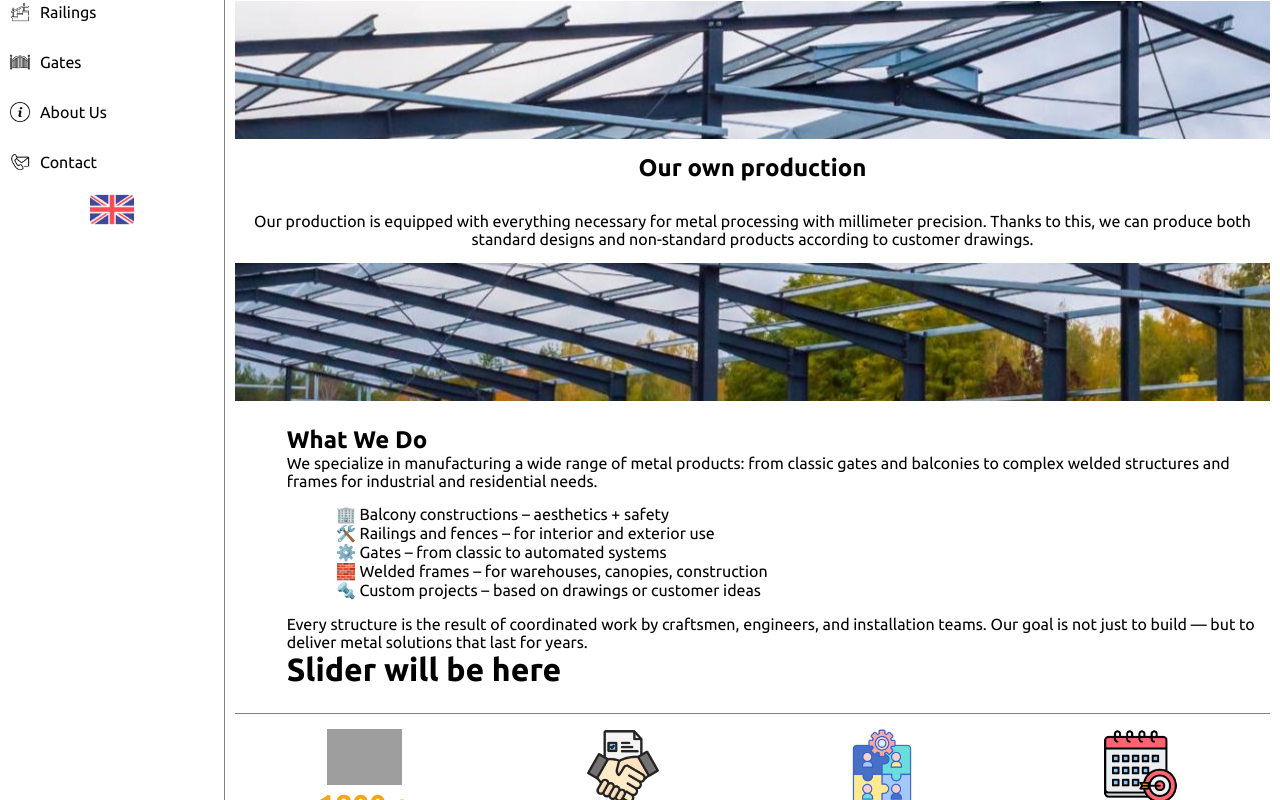
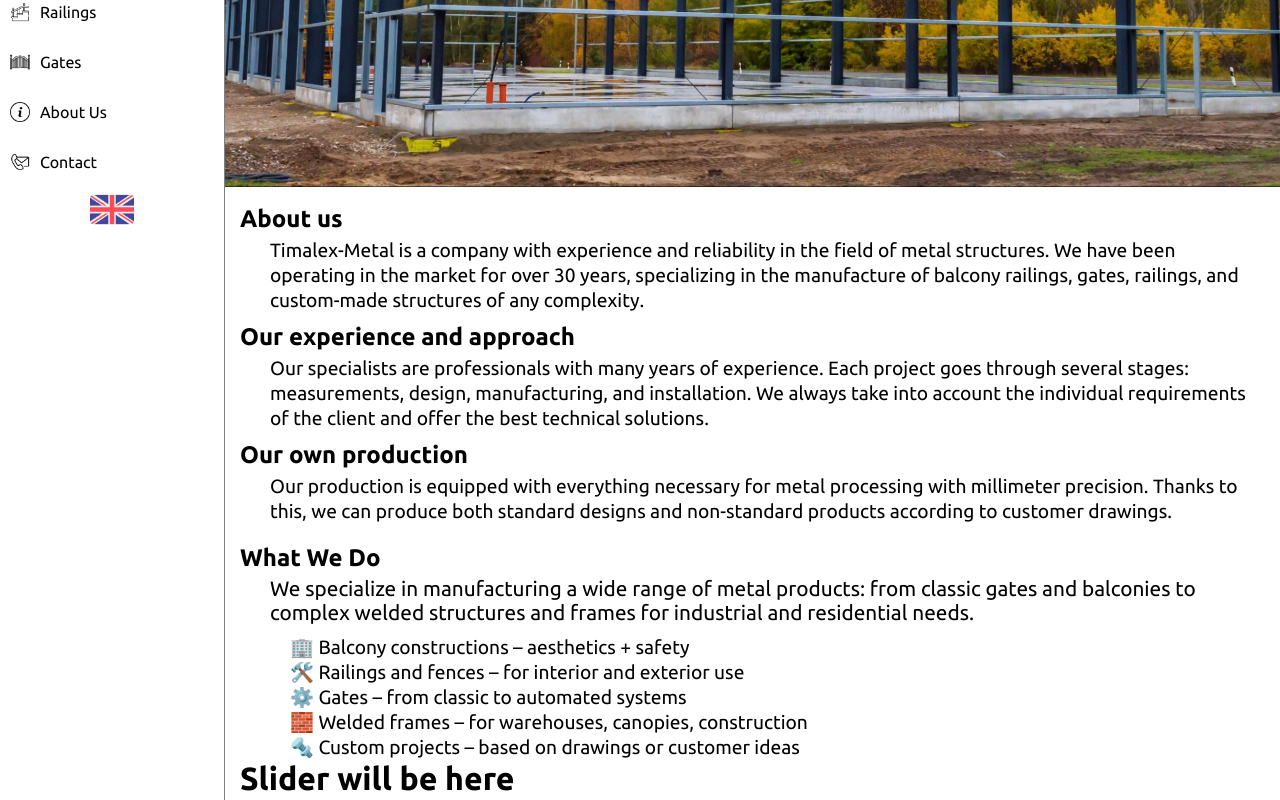
Before and after one commit to dhrb/timalex-metal, a React (Vite) app: page /aboutUs in a window 1280 px wide. Shown: the part 440-1240 px from the top of the page. Built offline with nearby package versions, Linux system fonts and the light colour scheme; grey boxes are pictures that could not be loaded.

Commit message:
rewritted styles for about us page

```diff
--- a/src/pages/AboutUs.jsx
+++ b/src/pages/AboutUs.jsx
@@ -1,5 +1,6 @@
 import React from "react";
 import "../styles/aboutus.css";
+import aboutUsBgImg from "../assets/images/aboutUsBg.jpg";
 import { useLang } from "../components/LanguageController";
 import TotalsBlock from "../components/TotalsBlock";
 
@@ -7,9 +8,9 @@ function AboutUs() {
   const { translate } = useLang();
   return (
     <div className="aboutUsWrapper">
+      <img src={aboutUsBgImg} alt="bgImg" className="aboutWrapperBg" />
       <div className="aboutUsMainInformation">
         <div className="aboutUsCompanyInfo">
-          <div className="aboutUsTextWrapper">
           <h2 className="aboutUsCompanyInfoTitle">
             {translate("aboutUs.aboutUsCompanyInfoTitle")}
           </h2>
@@ -17,28 +18,15 @@ function AboutUs() {
             {translate("aboutUs.aboutUsCompanyInfoText")}
           </p>
         </div>
-          {/* <div className="aboutUsVideoWrapper">
-            <iframe
-              className="iframeVideo"
-              iframe
-              src="https://www.youtube.com/embed/_LKhKdLLfeM?si=Yc8W7yHeuxlQQ_Aj"
-              title="YouTube video player"
-              frameborder="0"
-              allow="accelerometer; clipboard-write; encrypted-media; gyroscope; picture-in-picture; "
-              referrerpolicy="strict-origin-when-cross-origin"
-              allowfullscreen
-            ></iframe>
-          </div> */}
-        </div>
         <div className="aboutUsCompanyInfo">
-          <h2 className="aboutUsCompanyInfoExperience">
+          <h2 className="aboutUsCompanyInfoTitle">
             {translate("aboutUs.aboutUsCompanyInfoExperience")}
           </h2>
           <p className="aboutUsCompanyInfoText">
             {translate("aboutUs.aboutUsCompanyInfoExperienceText")}
           </p>
         </div>
-        <div className="aboutUsCompanyWrapp2">
+        <div className="aboutUsCompanyInfo">
           <h2 className="aboutUsCompanyInfoTitle">
             {translate("aboutUs.aboutUsCompanyInfoProduction")}
           </h2>
@@ -48,8 +36,10 @@ function AboutUs() {
         </div>
       </div>
       <div className="aboutUsSection">
-        <h2>{translate("aboutUs.whatWeDoTitle")}</h2>
-        <p>{translate("aboutUs.whatWeDoSubtitle")}</p>
+        <h2 className="whatWeDoTitle">{translate("aboutUs.whatWeDoTitle")}</h2>
+        <p className="whatWeDoSubtitle">
+          {translate("aboutUs.whatWeDoSubtitle")}
+        </p>
 
         <ul className="aboutUsListWWD">
           <li>{translate("aboutUs.wwdBalconies")}</li>
@@ -58,11 +48,12 @@ function AboutUs() {
           <li>{translate("aboutUs.wwdFrames")}</li>
           <li>{translate("aboutUs.wwdCustom")}</li>
         </ul>
+        <h1 className="aboutUsImgSlider">Slider will be here</h1>
 
-        <p>{translate("aboutUs.aboutQualityNote")}</p>
-        <h1 className="aboutUsImgSlider">Slider will be here</h1>
+        <p className="aboutQualityNote">
+          {translate("aboutUs.aboutQualityNote")}
+        </p>
       </div>
-
       <TotalsBlock
         readyOrdersText={translate("totalsBlock.readyOrdersText")}
         readyProjectsText={translate("totalsBlock.readyProjectsText")}
--- a/src/styles/AboutUs.css
+++ b/src/styles/AboutUs.css
@@ -1,53 +1,43 @@
-.aboutUsWrapper {
-  padding: 15px 10px;
+.aboutWrapperBg {
+  width: 100%;
 }
 .aboutUsMainInformation {
-  text-align: center;
-}
-.aboutUsCompanyInfo {
-}
-/* .aboutUsVideoWrapper iframe {
-  border-radius: 5px;
-  width: 400px;
-  height: 300px;
-} */
-.aboutUsTextWrapper {
-  margin: auto 0;
-  height: 250px;
-  background: url("./../assets/images/aboutUsBg.jpg") 50% 15% no-repeat;
-}
-.aboutUsCompanyWrapp2 {
-  height: 400px;
-  display: flex;
-  flex-direction: column;
-  justify-content: center;
-  background: url("./../assets/images/aboutUsBg.jpg") 50% 45% no-repeat;
+  padding: 5px 15px;
 }
 
+.aboutUsCompanyInfo {
+  margin: 10px 0;
+}
 .aboutUsCompanyInfoTitle {
-  background-color: #fff;
-  padding: 15px 0;
-}
-.aboutUsCompanyInfoExperience {
-  padding: 15px 0 0 0;
+  font-size: 1.5em;
+  margin: 5px 0;
 }
 .aboutUsCompanyInfoText {
-  background-color: #fff;
-  padding: 15px 0 15px 0;
-}
-.aboutUsCompanyInfo h2 {
-  font-size: 22px;
-}
-.aboutUsCompanyInfo p {
-  font-size: 16px;
+  padding: 0 0 0 30px;
+  font-size: 1.2em;
+  line-height: 25px;
 }
 
 .aboutUsSection {
-  margin: 25px auto;
-  padding: 0 0 0 5%;
+  padding: 5px 15px;
+}
+.whatWeDoTitle {
+  font-size: 1.5em;
+}
+.whatWeDoSubtitle {
+  font-size: 1.3em;
+  margin: 5px 0 0 30px;
 }
 .aboutUsListWWD {
-  padding: 15px 5%;
-
+  margin: 10px 0 0 50px;
   list-style-type: none;
 }
+.aboutUsListWWD li {
+  font-size: 1.2em;
+  line-height: 25px;
+}
+
+.aboutQualityNote {
+  font-size: 1.2em;
+  margin: 15px 5px;
+}
--- a/src/styles/Contact.css
+++ b/src/styles/Contact.css
@@ -91,3 +91,12 @@
   font-weight: 400;
   font-size: 1.2em;
 }
+
+@media screen and (max-width: 767px) {
+  .contactBody {
+    flex-direction: column;
+  }
+  .contactBodyForm {
+    margin: 15px 0;
+  }
+}
```
Lines whose indentation alone changed are shown as unchanged.
